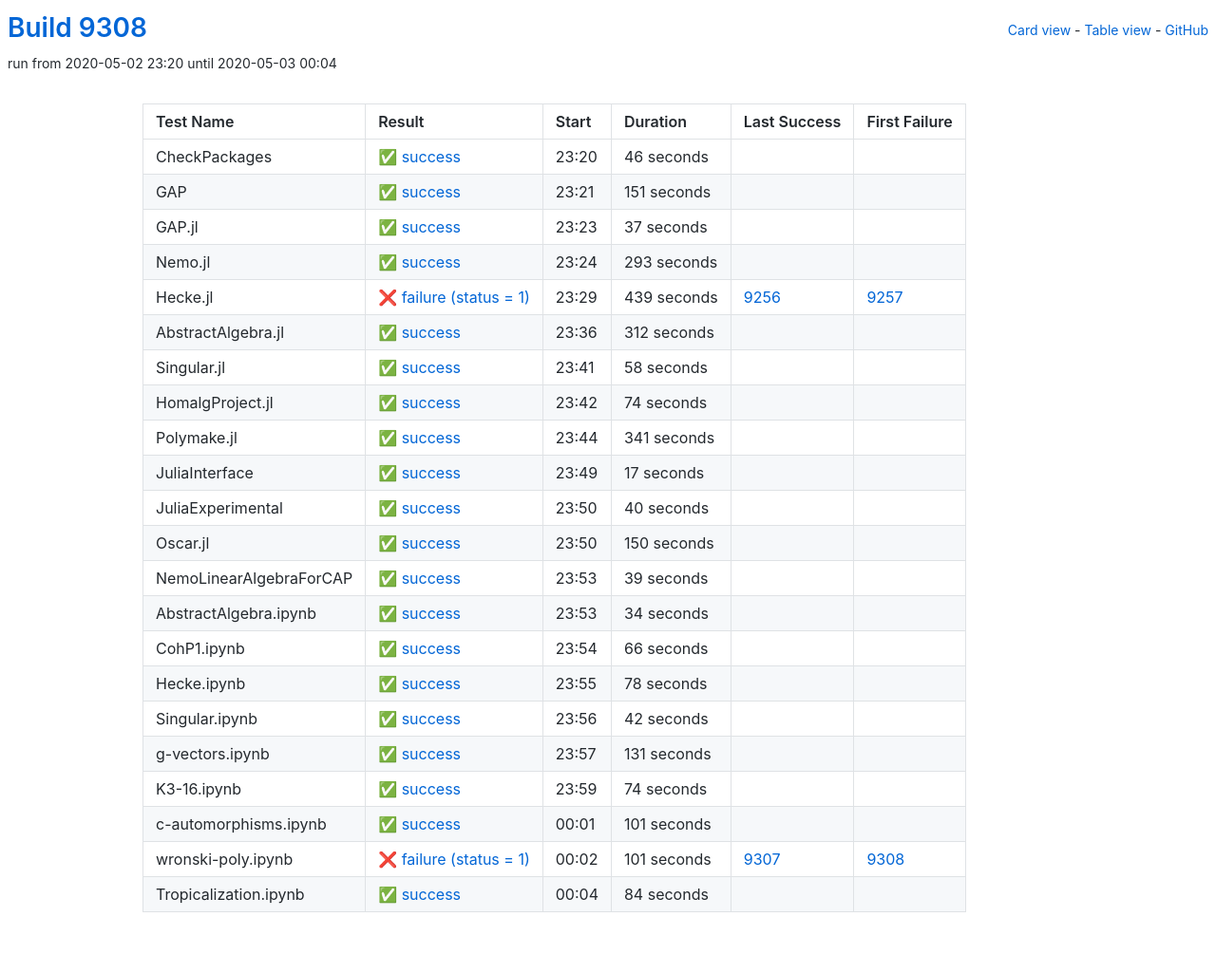
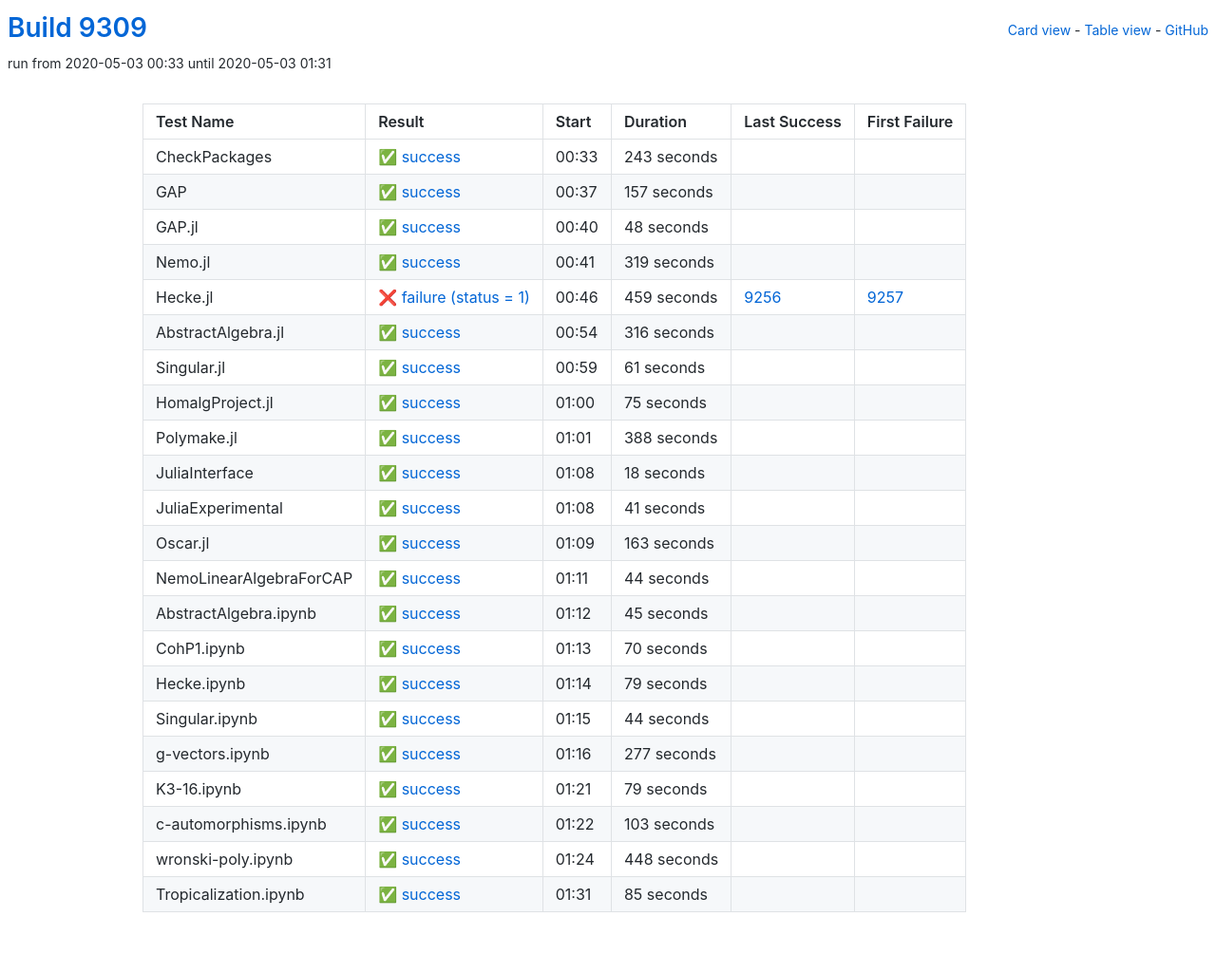
Before and after one commit to oscar-system/oscar-ci-status, a Jekyll site: the page built from table.html, in a window 1280 px wide. Shown: the whole page at 95% size. Built offline with Jekyll 4.4.1, drawn with Linux system fonts in a browser that asks for light colours.

Commit message:
Build 9309

```diff
--- a/_data/ci.yml
+++ b/_data/ci.yml
@@ -1,246 +1,246 @@
-build: 9308
-build_url: https://oscarci.mathematik.uni-kl.de/job/oscar/9308/
+build: 9309
+build_url: https://oscarci.mathematik.uni-kl.de/job/oscar/9309/
 job: oscar
 tests:
-- duration: 46
+- duration: 243
   exitcode: 0
   first_failure: false
   first_failure_url: null
   last_success: false
   last_success_url: null
-  log: https://oscarci.mathematik.uni-kl.de/job/oscar/9308/artifact/logs/build-9308/CheckPackages.log
+  log: https://oscarci.mathematik.uni-kl.de/job/oscar/9309/artifact/logs/build-9309/CheckPackages.log
   name: CheckPackages
-  start: 2020-05-02 23:20
+  start: 2020-05-03 00:33
   status: success
   success: true
-- duration: 151
+- duration: 157
   exitcode: 0
   first_failure: false
   first_failure_url: null
   last_success: false
   last_success_url: null
-  log: https://oscarci.mathematik.uni-kl.de/job/oscar/9308/artifact/logs/build-9308/GAP.log
+  log: https://oscarci.mathematik.uni-kl.de/job/oscar/9309/artifact/logs/build-9309/GAP.log
   name: GAP
-  start: 2020-05-02 23:21
+  start: 2020-05-03 00:37
   status: success
   success: true
-- duration: 37
+- duration: 48
   exitcode: 0
   first_failure: false
   first_failure_url: null
   last_success: false
   last_success_url: null
-  log: https://oscarci.mathematik.uni-kl.de/job/oscar/9308/artifact/logs/build-9308/GAP.jl.log
+  log: https://oscarci.mathematik.uni-kl.de/job/oscar/9309/artifact/logs/build-9309/GAP.jl.log
   name: GAP.jl
-  start: 2020-05-02 23:23
+  start: 2020-05-03 00:40
   status: success
   success: true
-- duration: 293
+- duration: 319
   exitcode: 0
   first_failure: false
   first_failure_url: null
   last_success: false
   last_success_url: null
-  log: https://oscarci.mathematik.uni-kl.de/job/oscar/9308/artifact/logs/build-9308/Nemo.jl.log
+  log: https://oscarci.mathematik.uni-kl.de/job/oscar/9309/artifact/logs/build-9309/Nemo.jl.log
   name: Nemo.jl
-  start: 2020-05-02 23:24
+  start: 2020-05-03 00:41
   status: success
   success: true
-- duration: 439
+- duration: 459
   exitcode: 1
   first_failure: 9257
   first_failure_url: https://oscarci.mathematik.uni-kl.de/job/oscar/9257/
   last_success: 9256
   last_success_url: https://oscarci.mathematik.uni-kl.de/job/oscar/9256/
-  log: https://oscarci.mathematik.uni-kl.de/job/oscar/9308/artifact/logs/build-9308/Hecke.jl.log
+  log: https://oscarci.mathematik.uni-kl.de/job/oscar/9309/artifact/logs/build-9309/Hecke.jl.log
   name: Hecke.jl
-  start: 2020-05-02 23:29
+  start: 2020-05-03 00:46
   status: failure
   success: false
-- duration: 312
+- duration: 316
   exitcode: 0
   first_failure: false
   first_failure_url: null
   last_success: false
   last_success_url: null
-  log: https://oscarci.mathematik.uni-kl.de/job/oscar/9308/artifact/logs/build-9308/AbstractAlgebra.jl.log
+  log: https://oscarci.mathematik.uni-kl.de/job/oscar/9309/artifact/logs/build-9309/AbstractAlgebra.jl.log
   name: AbstractAlgebra.jl
-  start: 2020-05-02 23:36
+  start: 2020-05-03 00:54
   status: success
   success: true
-- duration: 58
+- duration: 61
   exitcode: 0
   first_failure: false
   first_failure_url: null
   last_success: false
   last_success_url: null
-  log: https://oscarci.mathematik.uni-kl.de/job/oscar/9308/artifact/logs/build-9308/Singular.jl.log
+  log: https://oscarci.mathematik.uni-kl.de/job/oscar/9309/artifact/logs/build-9309/Singular.jl.log
   name: Singular.jl
-  start: 2020-05-02 23:41
+  start: 2020-05-03 00:59
   status: success
   success: true
-- duration: 74
+- duration: 75
   exitcode: 0
   first_failure: false
   first_failure_url: null
   last_success: false
   last_success_url: null
-  log: https://oscarci.mathematik.uni-kl.de/job/oscar/9308/artifact/logs/build-9308/HomalgProject.jl.log
+  log: https://oscarci.mathematik.uni-kl.de/job/oscar/9309/artifact/logs/build-9309/HomalgProject.jl.log
   name: HomalgProject.jl
-  start: 2020-05-02 23:42
+  start: 2020-05-03 01:00
   status: success
   success: true
-- duration: 341
+- duration: 388
   exitcode: 0
   first_failure: false
   first_failure_url: null
   last_success: false
   last_success_url: null
-  log: https://oscarci.mathematik.uni-kl.de/job/oscar/9308/artifact/logs/build-9308/Polymake.jl.log
+  log: https://oscarci.mathematik.uni-kl.de/job/oscar/9309/artifact/logs/build-9309/Polymake.jl.log
   name: Polymake.jl
-  start: 2020-05-02 23:44
+  start: 2020-05-03 01:01
   status: success
   success: true
-- duration: 17
+- duration: 18
   exitcode: 0
   first_failure: false
   first_failure_url: null
   last_success: false
   last_success_url: null
-  log: https://oscarci.mathematik.uni-kl.de/job/oscar/9308/artifact/logs/build-9308/JuliaInterface.log
+  log: https://oscarci.mathematik.uni-kl.de/job/oscar/9309/artifact/logs/build-9309/JuliaInterface.log
   name: JuliaInterface
-  start: 2020-05-02 23:49
+  start: 2020-05-03 01:08
   status: success
   success: true
-- duration: 40
+- duration: 41
   exitcode: 0
   first_failure: false
   first_failure_url: null
   last_success: false
   last_success_url: null
-  log: https://oscarci.mathematik.uni-kl.de/job/oscar/9308/artifact/logs/build-9308/JuliaExperimental.log
+  log: https://oscarci.mathematik.uni-kl.de/job/oscar/9309/artifact/logs/build-9309/JuliaExperimental.log
   name: JuliaExperimental
-  start: 2020-05-02 23:50
+  start: 2020-05-03 01:08
   status: success
   success: true
-- duration: 150
+- duration: 163
   exitcode: 0
   first_failure: false
   first_failure_url: null
   last_success: false
   last_success_url: null
-  log: https://oscarci.mathematik.uni-kl.de/job/oscar/9308/artifact/logs/build-9308/Oscar.jl.log
+  log: https://oscarci.mathematik.uni-kl.de/job/oscar/9309/artifact/logs/build-9309/Oscar.jl.log
   name: Oscar.jl
-  start: 2020-05-02 23:50
+  start: 2020-05-03 01:09
   status: success
   success: true
-- duration: 39
+- duration: 44
   exitcode: 0
   first_failure: false
   first_failure_url: null
   last_success: false
   last_success_url: null
-  log: https://oscarci.mathematik.uni-kl.de/job/oscar/9308/artifact/logs/build-9308/NemoLinearAlgebraForCAP.log
+  log: https://oscarci.mathematik.uni-kl.de/job/oscar/9309/artifact/logs/build-9309/NemoLinearAlgebraForCAP.log
   name: NemoLinearAlgebraForCAP
-  start: 2020-05-02 23:53
+  start: 2020-05-03 01:11
   status: success
   success: true
-- duration: 34
+- duration: 45
   exitcode: 0
   first_failure: false
   first_failure_url: null
   last_success: false
   last_success_url: null
-  log: https://oscarci.mathematik.uni-kl.de/job/oscar/9308/artifact/logs/build-9308/AbstractAlgebra.ipynb.log
+  log: https://oscarci.mathematik.uni-kl.de/job/oscar/9309/artifact/logs/build-9309/AbstractAlgebra.ipynb.log
   name: AbstractAlgebra.ipynb
-  start: 2020-05-02 23:53
+  start: 2020-05-03 01:12
   status: success
   success: true
-- duration: 66
+- duration: 70
   exitcode: 0
   first_failure: false
   first_failure_url: null
   last_success: false
   last_success_url: null
-  log: https://oscarci.mathematik.uni-kl.de/job/oscar/9308/artifact/logs/build-9308/CohP1.ipynb.log
+  log: https://oscarci.mathematik.uni-kl.de/job/oscar/9309/artifact/logs/build-9309/CohP1.ipynb.log
   name: CohP1.ipynb
-  start: 2020-05-02 23:54
+  start: 2020-05-03 01:13
   status: success
   success: true
-- duration: 78
+- duration: 79
   exitcode: 0
   first_failure: false
   first_failure_url: null
   last_success: false
   last_success_url: null
-  log: https://oscarci.mathematik.uni-kl.de/job/oscar/9308/artifact/logs/build-9308/Hecke.ipynb.log
+  log: https://oscarci.mathematik.uni-kl.de/job/oscar/9309/artifact/logs/build-9309/Hecke.ipynb.log
   name: Hecke.ipynb
-  start: 2020-05-02 23:55
+  start: 2020-05-03 01:14
   status: success
   success: true
-- duration: 42
+- duration: 44
   exitcode: 0
   first_failure: false
   first_failure_url: null
   last_success: false
   last_success_url: null
-  log: https://oscarci.mathematik.uni-kl.de/job/oscar/9308/artifact/logs/build-9308/Singular.ipynb.log
+  log: https://oscarci.mathematik.uni-kl.de/job/oscar/9309/artifact/logs/build-9309/Singular.ipynb.log
   name: Singular.ipynb
-  start: 2020-05-02 23:56
+  start: 2020-05-03 01:15
   status: success
   success: true
-- duration: 131
+- duration: 277
   exitcode: 0
   first_failure: false
   first_failure_url: null
   last_success: false
   last_success_url: null
-  log: https://oscarci.mathematik.uni-kl.de/job/oscar/9308/artifact/logs/build-9308/g-vectors.ipynb.log
+  log: https://oscarci.mathematik.uni-kl.de/job/oscar/9309/artifact/logs/build-9309/g-vectors.ipynb.log
   name: g-vectors.ipynb
-  start: 2020-05-02 23:57
+  start: 2020-05-03 01:16
   status: success
   success: true
-- duration: 74
+- duration: 79
   exitcode: 0
   first_failure: false
   first_failure_url: null
   last_success: false
   last_success_url: null
-  log: https://oscarci.mathematik.uni-kl.de/job/oscar/9308/artifact/logs/build-9308/K3-16.ipynb.log
+  log: https://oscarci.mathematik.uni-kl.de/job/oscar/9309/artifact/logs/build-9309/K3-16.ipynb.log
   name: K3-16.ipynb
-  start: 2020-05-02 23:59
+  start: 2020-05-03 01:21
   status: success
   success: true
-- duration: 101
+- duration: 103
   exitcode: 0
   first_failure: false
   first_failure_url: null
   last_success: false
   last_success_url: null
-  log: https://oscarci.mathematik.uni-kl.de/job/oscar/9308/artifact/logs/build-9308/c-automorphisms.ipynb.log
+  log: https://oscarci.mathematik.uni-kl.de/job/oscar/9309/artifact/logs/build-9309/c-automorphisms.ipynb.log
   name: c-automorphisms.ipynb
-  start: 2020-05-03 00:01
+  start: 2020-05-03 01:22
   status: success
   success: true
-- duration: 101
-  exitcode: 1
-  first_failure: 9308
-  first_failure_url: https://oscarci.mathematik.uni-kl.de/job/oscar/9308/
-  last_success: 9307
-  last_success_url: https://oscarci.mathematik.uni-kl.de/job/oscar/9307/
-  log: https://oscarci.mathematik.uni-kl.de/job/oscar/9308/artifact/logs/build-9308/wronski-poly.ipynb.log
-  name: wronski-poly.ipynb
-  start: 2020-05-03 00:02
-  status: failure
-  success: false
-- duration: 84
+- duration: 448
   exitcode: 0
   first_failure: false
   first_failure_url: null
   last_success: false
   last_success_url: null
-  log: https://oscarci.mathematik.uni-kl.de/job/oscar/9308/artifact/logs/build-9308/Tropicalization.ipynb.log
-  name: Tropicalization.ipynb
-  start: 2020-05-03 00:04
+  log: https://oscarci.mathematik.uni-kl.de/job/oscar/9309/artifact/logs/build-9309/wronski-poly.ipynb.log
+  name: wronski-poly.ipynb
+  start: 2020-05-03 01:24
   status: success
   success: true
+- duration: 85
+  exitcode: 0
+  first_failure: false
+  first_failure_url: null
+  last_success: false
+  last_success_url: null
+  log: https://oscarci.mathematik.uni-kl.de/job/oscar/9309/artifact/logs/build-9309/Tropicalization.ipynb.log
+  name: Tropicalization.ipynb
+  start: 2020-05-03 01:31
+  status: success
+  success: true
```
Also changed, not shown: README.md.
